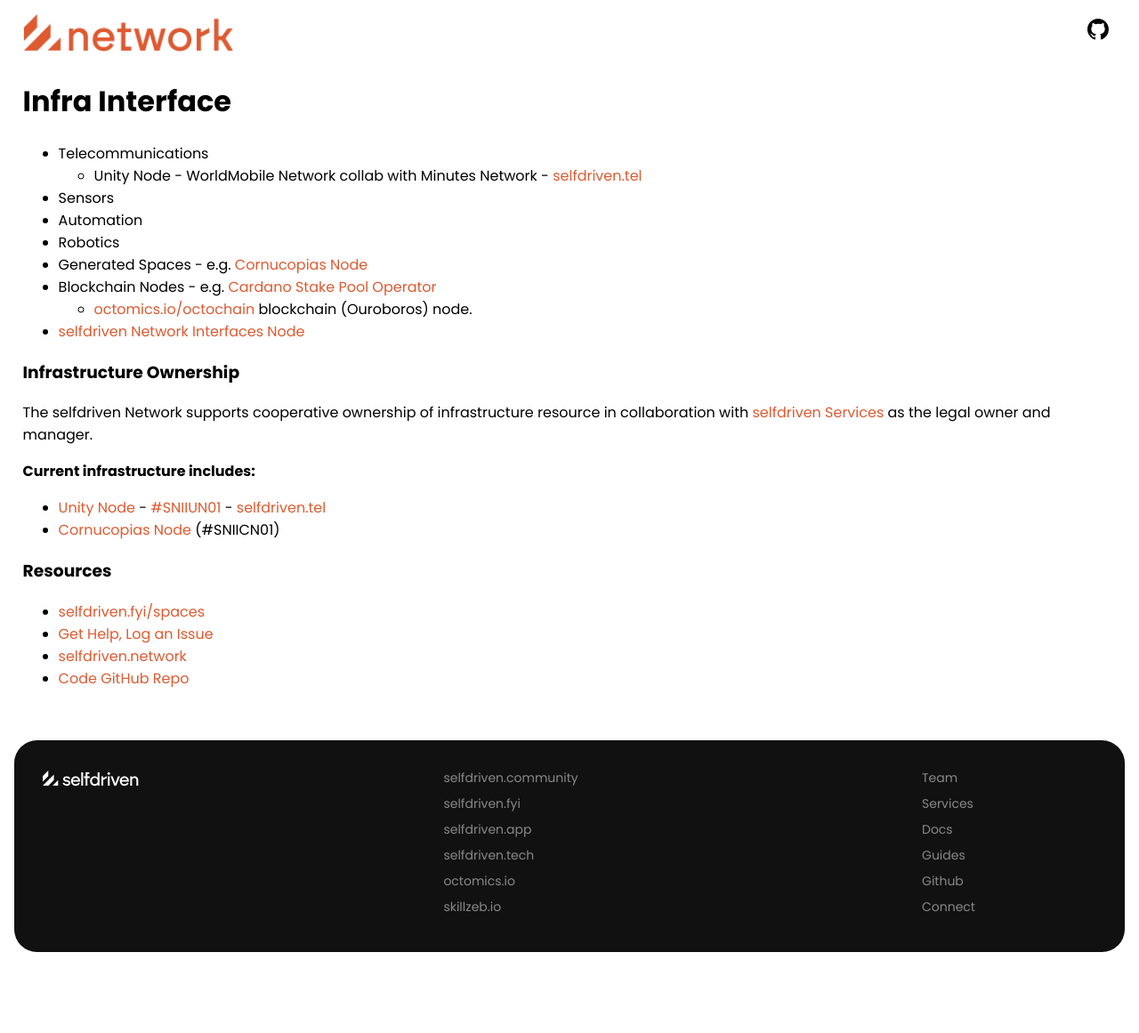
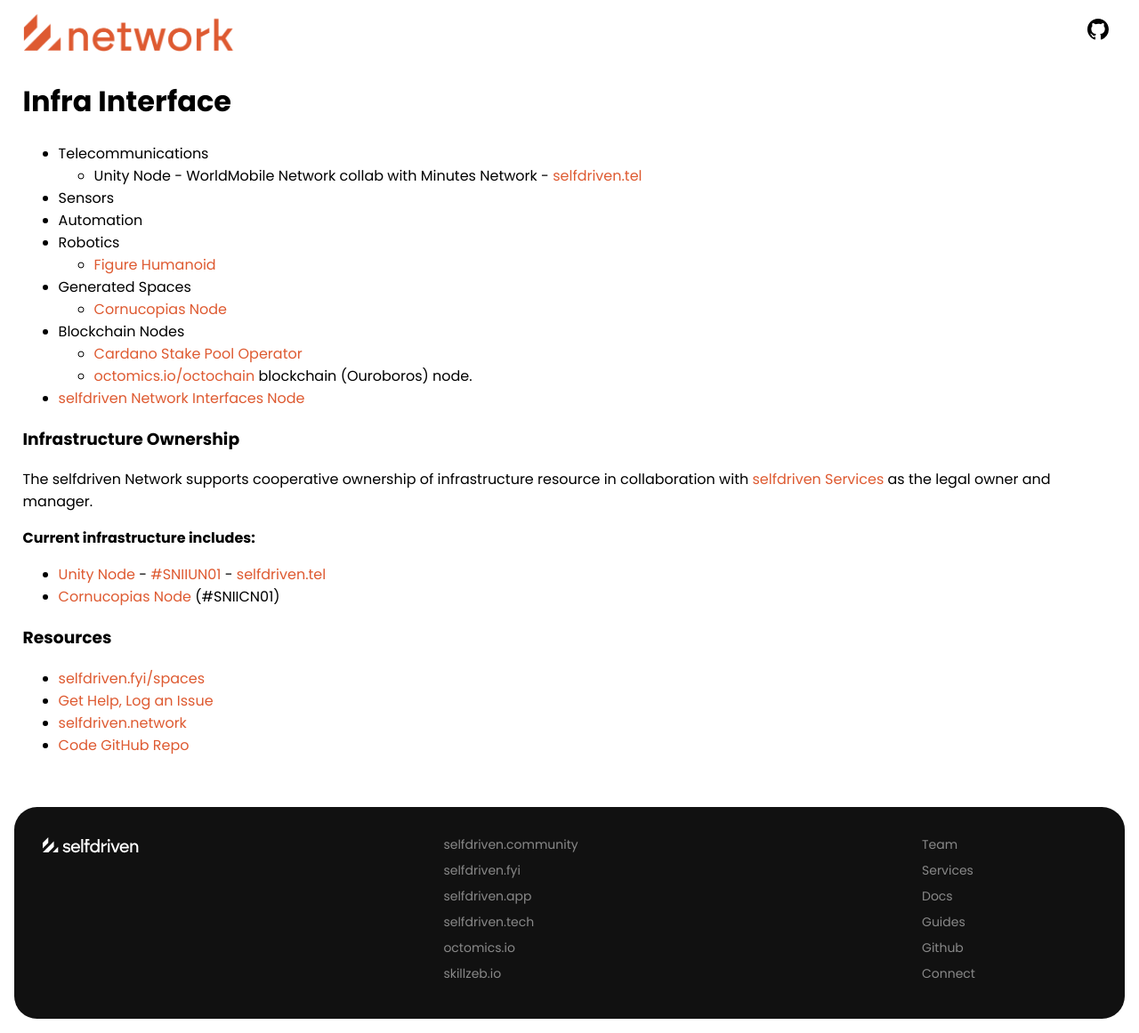
Before and after one commit to selfdriven-foundation/selfdriven-network, a Jekyll site: the page built from docs/pages/infra-interface.md, in a window 1280 px wide. Shown: the whole page at 89% size. Built offline with Jekyll 4.4.1, drawn with Linux system fonts in a browser that asks for light colours; before the commit the page ends 1086 px from its top, so only the background shows below that.

Commit message:
Update infra-interface.md

```diff
--- a/docs/pages/infra-interface.md
+++ b/docs/pages/infra-interface.md
@@ -11,9 +11,12 @@ permalink: /infra-interface/
 - Sensors
 - Automation
 - Robotics
-- Generated Spaces - e.g. [Cornucopias Node](https://copiwiki.cornucopias.io/the-company/technology/copi-nodes/copi-file-node)
-- Blockchain Nodes - e.g. [Cardano Stake Pool Operator](https://cardano.org/stake-pool-operation/)
-     - [octomics.io/octochain](https://octomics.io/octochain) blockchain (Ouroboros) node.
+   - [Figure Humanoid](https://youtu.be/Eu5mYMavctM)
+- Generated Spaces
+   - [Cornucopias Node](https://copiwiki.cornucopias.io/the-company/technology/copi-nodes/copi-file-node)
+- Blockchain Nodes
+   - [Cardano Stake Pool Operator](https://cardano.org/stake-pool-operation/)
+   - [octomics.io/octochain](https://octomics.io/octochain) blockchain (Ouroboros) node.
 - [selfdriven Network Interfaces Node](/interfaces-node/)
 
 ### Infrastructure Ownership
```
